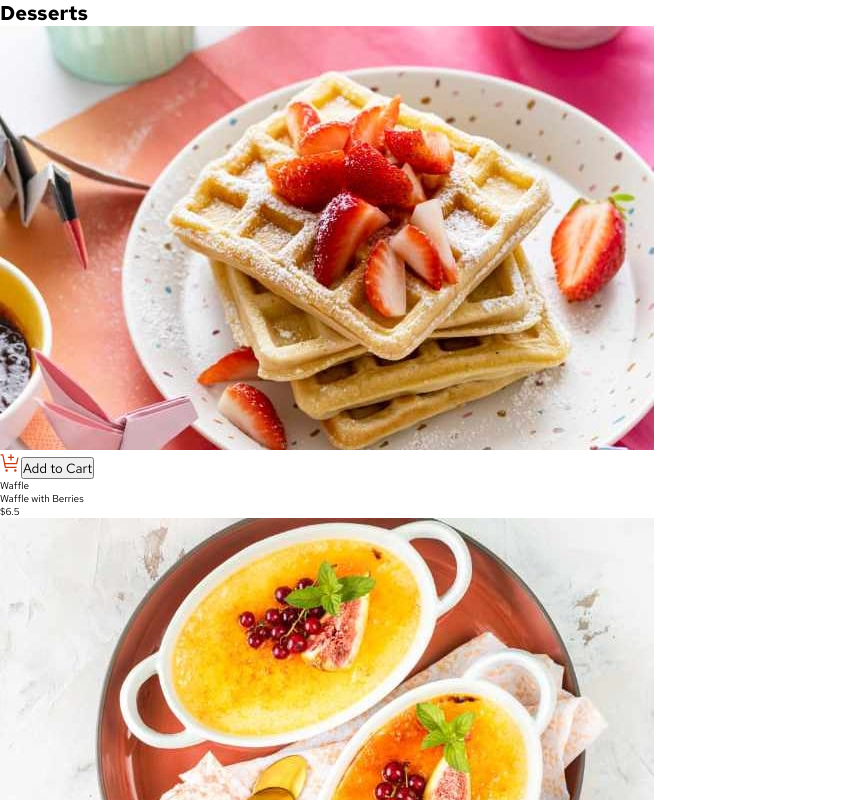
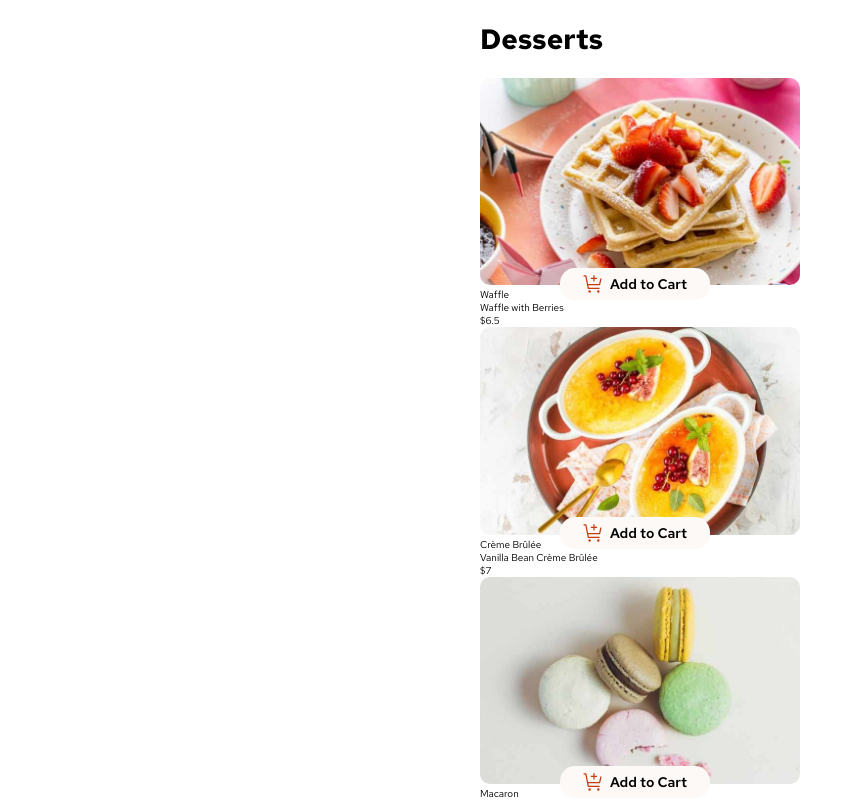
Before and after one commit to ziad-rima/Product-List-with-Cart, a React (Vite) app: page / in a window 1280 px wide. Shown: the top 800 px of the page, without its empty margins (0-863 px from the left). Built offline with nearby package versions, Linux system fonts and the light colour scheme.

Commit message:
apply some basic styles

```diff
--- a/src/index.css
+++ b/src/index.css
@@ -25,8 +25,69 @@
 }
 
 body {
-  display: flex;
-  place-items: center;
-  min-width: 320px;
   min-height: 100vh;
 }
+
+img {
+  width: 320px;
+  border-radius: 10px;
+}
+
+.main-component {
+  display: flex;
+  flex-direction: column;
+  width: 100%;
+  align-items: center;
+  justify-content: center;
+}
+
+.desserts-component {
+  display: flex;
+  flex-direction: column;
+  align-items: flex-start;
+  max-width: 100%;
+}
+
+.desserts-title {
+  font-size: 2.8rem;
+  margin: 2rem 0;
+}
+
+.dessert {
+  position: relative;
+  display: flex;
+  flex-direction: column;
+  align-items: flex-start;
+  max-width: 100%;
+}
+
+.dessert-button {
+  position: absolute;
+  top: 76%;
+  left: 25%;
+  right: 75%;
+  max-width: 100%;
+  width: 150px;
+  padding: .6rem 1rem;
+  background-color: var(--Rose-50);
+  border-radius: 15px;
+  cursor: pointer;
+  display: flex;
+  align-items: center;
+  justify-content: center;
+}
+
+.dessert-button .add-to-cart-container {
+  display: flex;
+  align-items: center;
+  justify-content: center;
+}
+
+.dessert-button button {
+  outline: none;
+  border: none;
+  background: none;
+  font-weight: 600;
+  font-size: 1.4rem;
+  margin-left: .6rem;
+}
```
